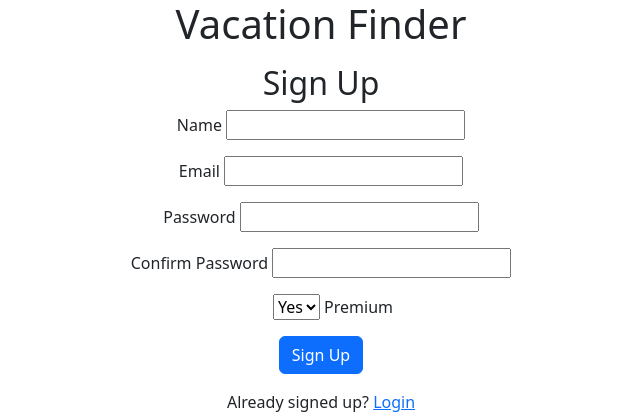
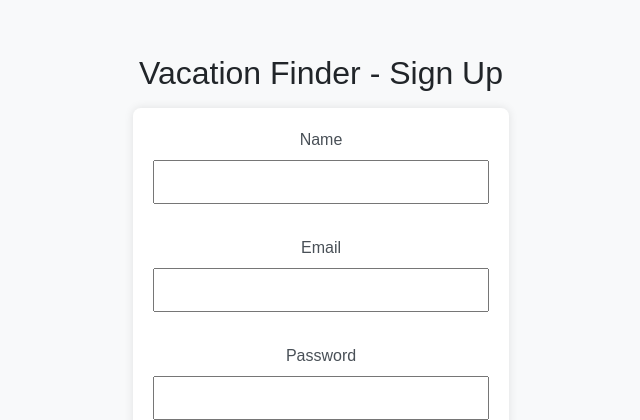
Before and after one commit to hemmerlinaj20/Comp442_TravelInfo, a Flask app: page /signup in a window 1280 px wide. Shown: the top 420 px of the page, without its empty margins (319-959 px from the left). Run offline with Flask 3, Linux system fonts and the light colour scheme.

Commit message:
styling changes

```diff
--- a/templates/login_form.html
+++ b/templates/login_form.html
@@ -9,12 +9,12 @@
     rel="stylesheet" crossorigin="anonymous"
     integrity="sha384-4bw+/aepP/YC94hEpVNVgiZdgIC5+VKNBQNGCHeKRQN+PtmoHDEXuppvnDJzQIu9">
 
-    <link rel="stylesheet" href="/static/styles/login.css">
+    <link rel="stylesheet" href="/static/stylesheets/login.css">
 </head>
 <body>
   <div class="page-container">
     <div class="container">
-      <h1 class="text-center">Vacation Finder</h1>
+      <h2 class="text-center">Vacation Finder - Login</h2>
       <div id="error-messages">
         {% for msg in get_flashed_messages() %}
           <div class="alert alert-warning alert-dismissible fade show" role="alert">
@@ -26,7 +26,6 @@
 
       <form method="POST" class="mt-3 text-center">
         {{ form.hidden_tag() }}
-        <h2 class="text-center">Login</h2>
         <div class="mb-3">
           {{ form.email.label }}
           {{ form.email() }}
--- a/templates/signup.html
+++ b/templates/signup.html
@@ -9,14 +9,14 @@
     rel="stylesheet" crossorigin="anonymous"
     integrity="sha384-4bw+/aepP/YC94hEpVNVgiZdgIC5+VKNBQNGCHeKRQN+PtmoHDEXuppvnDJzQIu9">
 
-    <link rel="stylesheet" href="/static/styles/signup.css">
+    <link rel="stylesheet" href="/static/stylesheets/signup.css">
     <!-- Link to JavaScript File -->
     <script src="static/scripts/signup.js"></script>
 </head>
 <body>
   <div class="page-container">
     <div class="container">
-      <h1 class="text-center">Vacation Finder</h1>
+      <h2 class="text-center">Vacation Finder - Sign Up</h2>
       <div id="error-messages">
         {% for msg in get_flashed_messages() %}
           <div class="alert alert-warning alert-dismissible fade show" role="alert">
@@ -28,7 +28,6 @@
 
       <form method="POST" class="mt-3 text-center">
         {{ form.hidden_tag() }}
-        <h2 class="text-center">Sign Up</h2>
         <div class="mb-3">
           {{ form.name.label }}
           {{ form.name() }}
@@ -46,8 +45,8 @@
           {{ form.confirm_password() }}
         </div>
         <div class="mb-3 form-check">
+          {{ form.premium.label(class="form-check-label") }}
           {{ form.premium() }}
-          {{ form.premium.label(class="form-check-label") }}
         </div>
         <button type="submit" class="btn btn-primary">Sign Up</button>
       </form>
```
